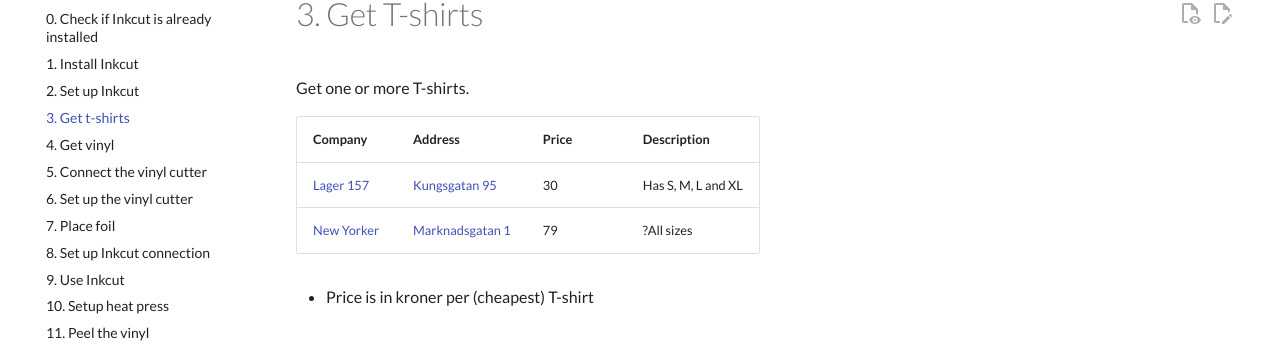
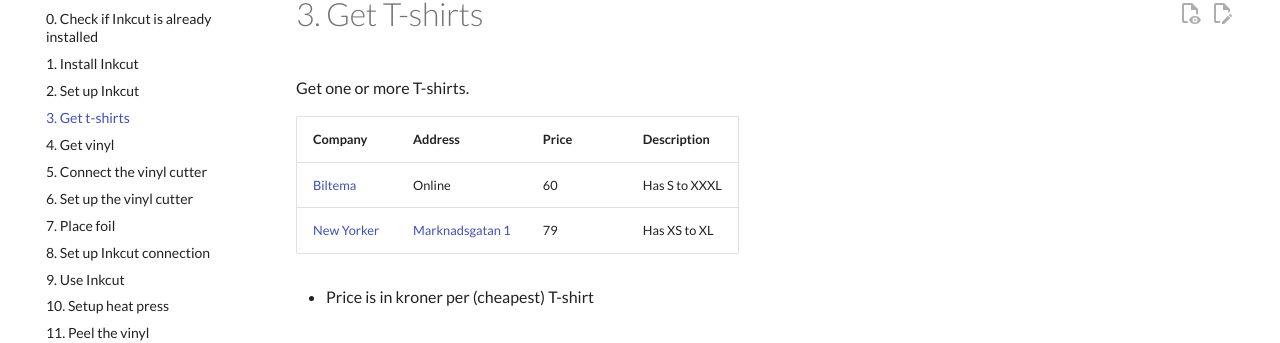
Before and after one commit to uppsala-makerspace/vevor_vinyl_cutter_to_t_shirt_manual, an MkDocs documentation site: the page built from docs/steps/3_get_t_shirts.md, in a window 1280 px wide. Shown: the part 194-537 px from the top of the page. Built offline with MkDocs 1.6.1 and Material for MkDocs 9.7.7, drawn with Linux system fonts in a browser that asks for light colours; comment, search, counter and statistics services are not loaded.

Commit message:
Add Biltema, thanks @bephen

```diff
--- a/docs/steps/3_get_t_shirts.md
+++ b/docs/steps/3_get_t_shirts.md
@@ -10,10 +10,10 @@ Get one or more T-shirts.
 
 <!-- markdownlint-disable MD013 --><!-- Some unavoidable long lines -->
 
-Company                               |Address                                                                                     |Price|Description
--------------|------------------|-----|------------------
-[Lager 157](https://www.lager157.com) |[Kungsgatan 95](https://www.openstreetmap.org/way/155287836)                                |  30 |Has S, M, L and XL
-[New Yorker](https://www.newyorker.de)|[Marknadsgatan 1](https://www.openstreetmap.org/node/12196861434#map=19/59.875975/17.674263)|  79 |?All sizes
+Company                                                      |Address                                                                                     |Price|Description
+-------------------------------------------------------------|--------------------------------------------------------------------------------------------|-----|------------------
+[Biltema](https://www.biltema.se/bygg/arbetsklader/t-shirts/)|Online                                                                                      |  60 |Has S to XXXL
+[New Yorker](https://www.newyorker.de)                       |[Marknadsgatan 1](https://www.openstreetmap.org/node/12196861434#map=19/59.875975/17.674263)|  79 |Has XS to XL
 
 <!-- markdownlint-enable MD013 -->
 
```
